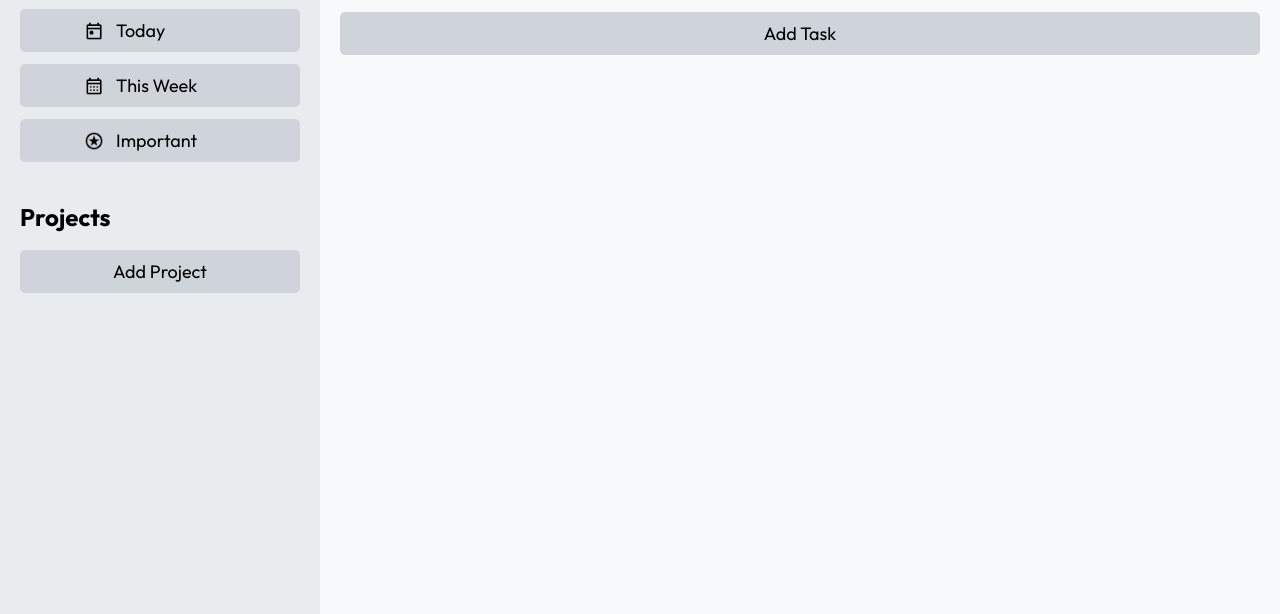
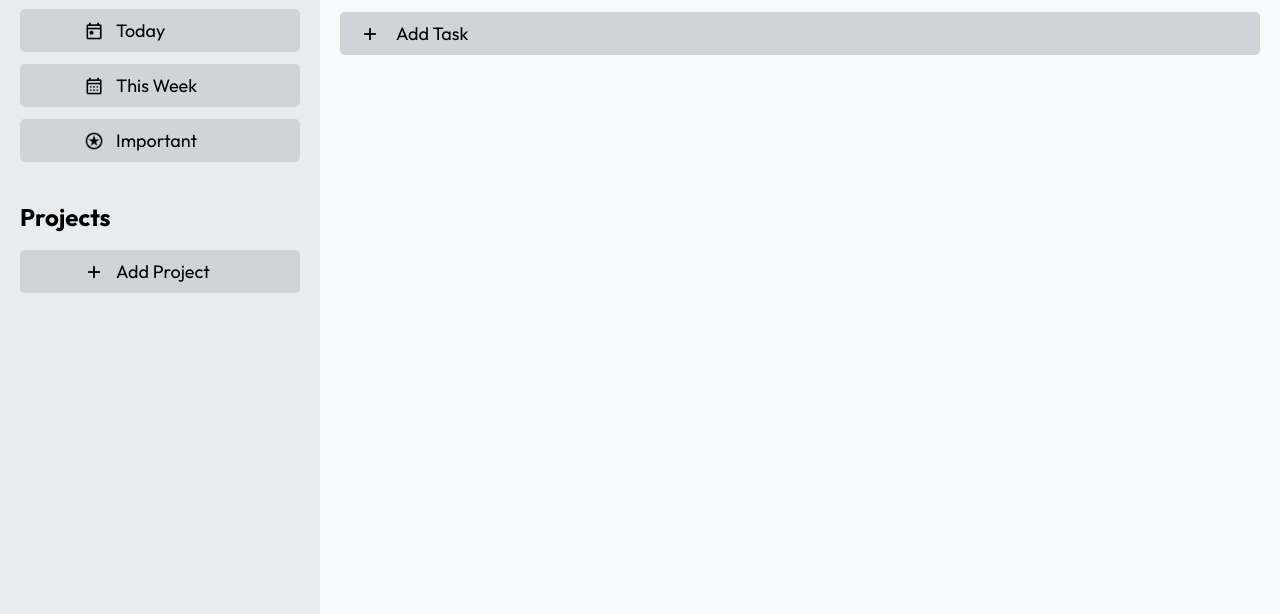
Before and after one commit to gnanaprakash2918/Todo-List, a website built with webpack: page src/index.html in a window 1280 px wide. Shown: the part 186-800 px from the top of the page. Built offline with nearby package versions, Linux system fonts and the light colour scheme.

Commit message:
Customized add-task btn

```diff
--- a/src/index.html
+++ b/src/index.html
@@ -40,14 +40,20 @@
 
         <div class="projects-section">
           <h2>Projects</h2>
-          <button class="add-project-btn btn">Add Project</button>
+          <div class="add-project-btn btn">
+            <img src="./Images/add-icon.png" alt="" />
+            <span>Add Project</span>
+          </div>
         </div>
       </div>
 
       <div class="right-side-panel">
         <h1>Inbox</h1>
         <div class="tasks-list">
-          <button class="add-task btn">Add Task</button>
+          <div class="add-task btn">
+            <img src="./Images/add-icon.png" alt="" />
+            <span>Add Task</span>
+          </div>
         </div>
       </div>
     </main>
--- a/src/style.css
+++ b/src/style.css
@@ -111,3 +111,9 @@ main {
 .btn span {
   width: 50%;
 }
+
+/* Override btn styles for add btn */
+.add-task {
+  justify-content: flex-start;
+  gap: 1rem;
+}
```
